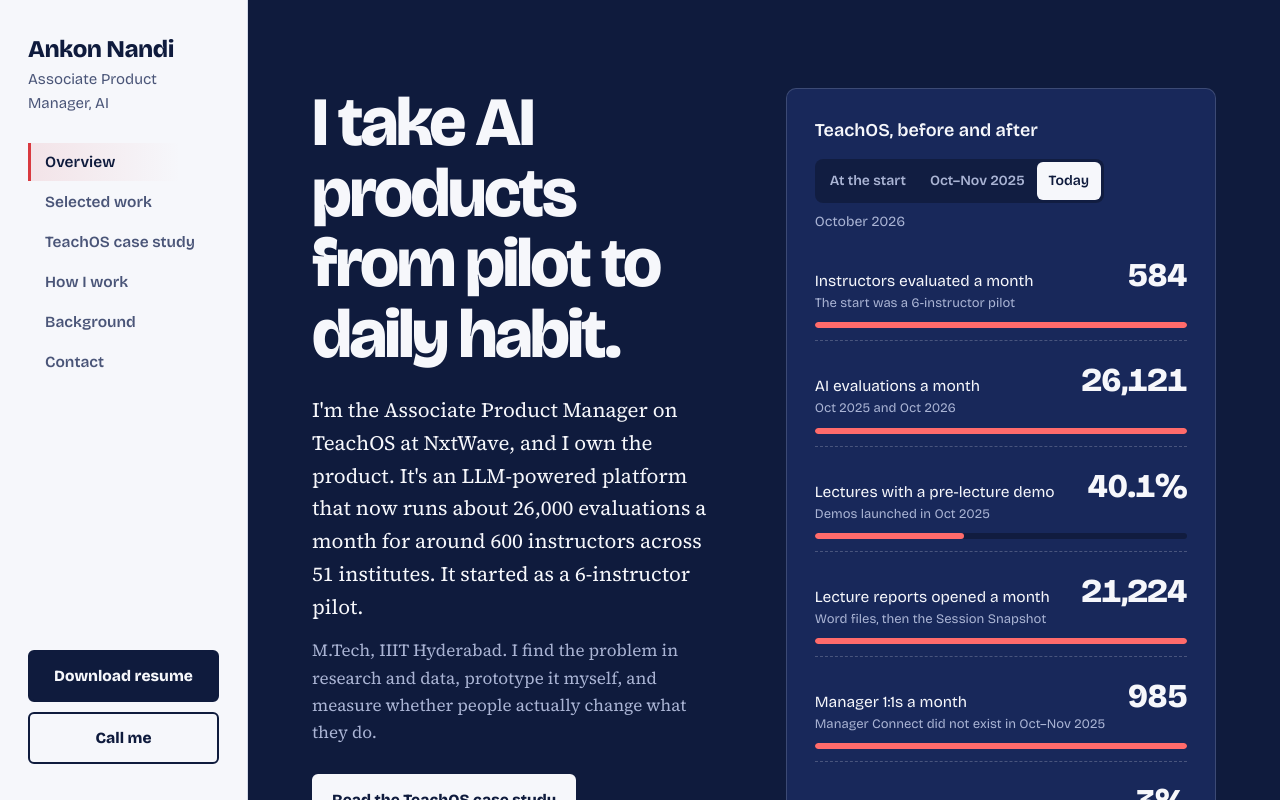
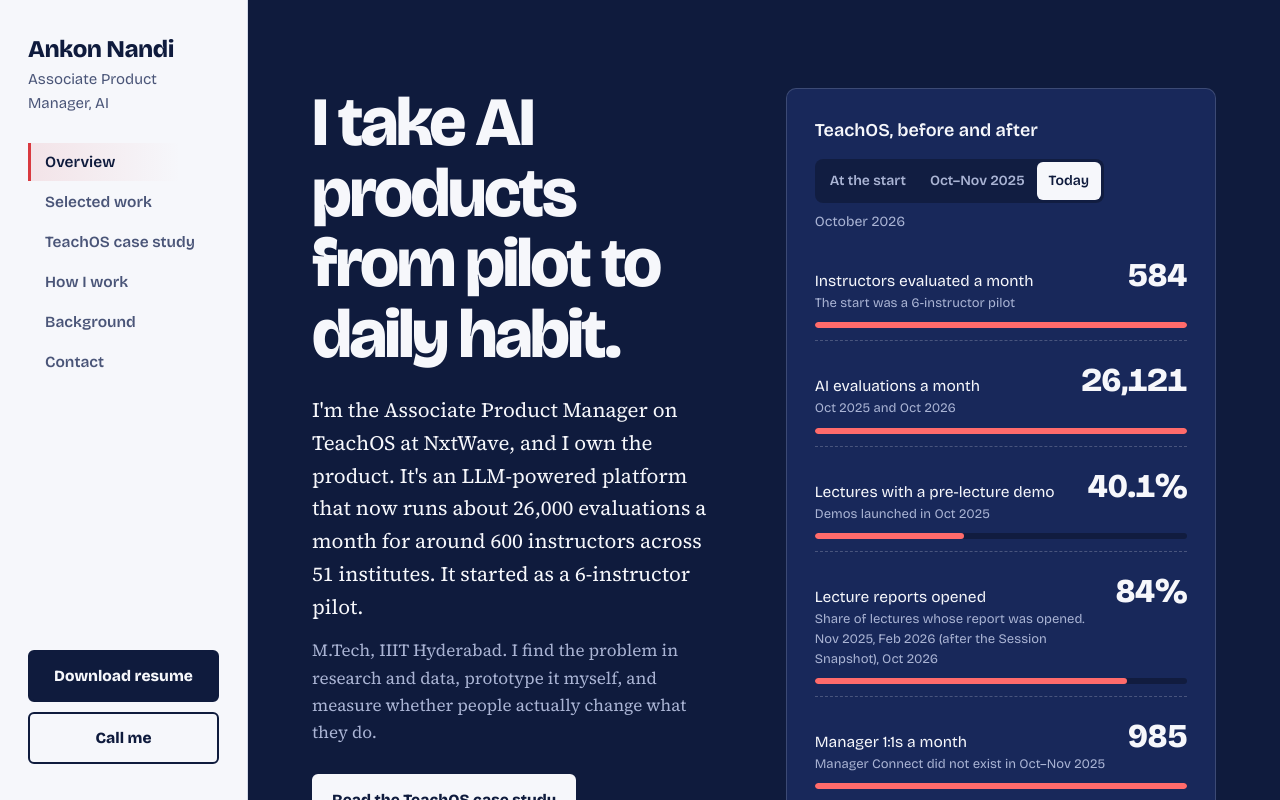
Before and after one commit to ankonandi/ankonandi.github.io, a React (Vite) app: page / in a window 1280 px wide. Shown: the top 800 px of the page. Built offline with nearby package versions, Linux system fonts and the light colour scheme.

Commit message:
Show lecture report opens as a percentage and update the current open rate

```diff
--- a/src/content/metrics.js
+++ b/src/content/metrics.js
@@ -10,7 +10,7 @@ export const metricRows = [
   { label: 'Instructors evaluated a month', note: 'The start was a 6-instructor pilot', fmt: 'int', max: 584, vals: [6, 314, 584] },
   { label: 'AI evaluations a month', note: 'Oct 2025 and Oct 2026', fmt: 'int', max: 26121, vals: ['Pilot only', 13441, 26121] },
   { label: 'Lectures with a pre-lecture demo', note: 'Demos launched in Oct 2025', fmt: 'pct', max: 100, vals: ['Did not exist', 1.5, 40.1] },
-  { label: 'Lecture reports opened a month', note: 'Word files, then the Session Snapshot', fmt: 'int', max: 21224, vals: ['Word files', 9707, 21224] },
+  { label: 'Lecture reports opened', note: 'Share of lectures whose report was opened. Nov 2025, Feb 2026 (after the Session Snapshot), Oct 2026', fmt: 'pct', max: 100, vals: [60.6, 84.8, 84] },
   { label: 'Manager 1:1s a month', note: 'Manager Connect did not exist in Oct–Nov 2025', fmt: 'int', max: 985, vals: ['Did not exist', 'Did not exist', 985] },
   { label: 'Sessions flagged critically low quality', note: 'Nov 2025 to today. Lower is better', fmt: 'pct', max: 100, vals: ['Not measured', 17.1, 3.0] },
 ]
--- a/src/content/teachos.jsx
+++ b/src/content/teachos.jsx
@@ -42,8 +42,8 @@ export const problems = [
     ],
     result: (
       <>
-        Report open rate went from <M>60.6% to 84.8%</M> after the Snapshot launched.<br />
-        Reports opened per month rose from 9,707 to 21,224, with open rate still 78.7% at more than twice the volume.
+        Report open rate went from <M>60.6% to about 84%</M> after the Snapshot launched.<br />
+        Reports opened per month rose from 9,707 to 21,224, and the open rate held at about 84% at more than twice the volume.
       </>
     ),
   },
```
